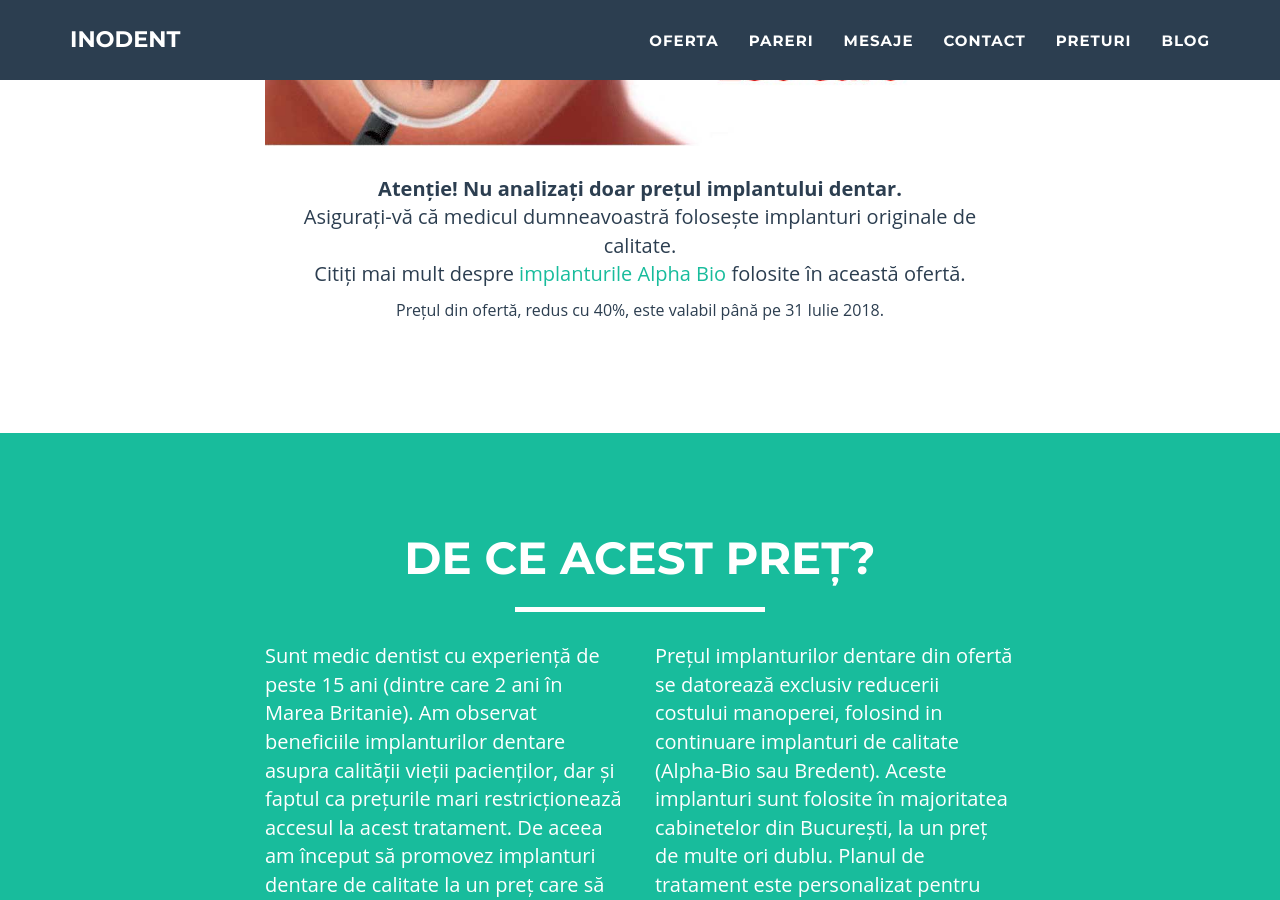
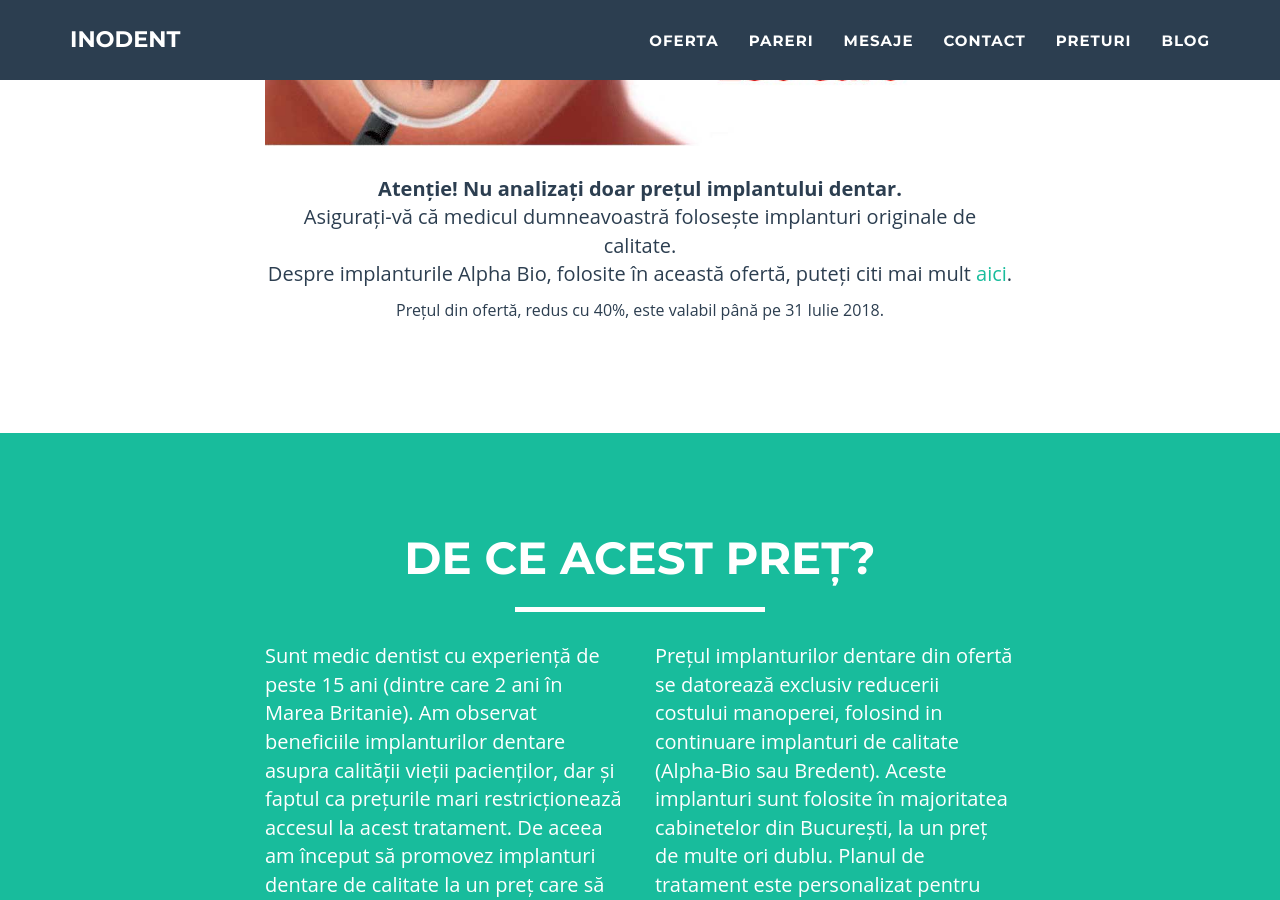
Before and after one commit to littledentgopo/offerdent, a Jekyll site: the page built from index.html, in a window 1280 px wide and 900 px high, scrolled down 1353 px. Built offline with Jekyll 4.4.1, drawn with Linux system fonts in a browser that asks for light colours; comment, search, counter and statistics services are not loaded.

Commit message:
rephrase aici

```diff
--- a/_includes/section-discount.html
+++ b/_includes/section-discount.html
@@ -23,7 +23,7 @@
                         <br/>
                         Asigurați-vă că medicul dumneavoastră folosește implanturi originale de calitate.
                         <br/>
-                        Citiți mai mult despre  <a href="/extra-reducere-alphabio.html">implanturile Alpha Bio</a> folosite în această ofertă.
+                        Despre implanturile Alpha Bio, folosite în această ofertă, puteți citi mai mult <a href="/extra-reducere-alphabio.html#post">aici</a>.
                      </p>
                      <p class="small">
                          Prețul din ofertă, redus cu 40%, este valabil până pe {{site.offer.expirydate}}.
```
